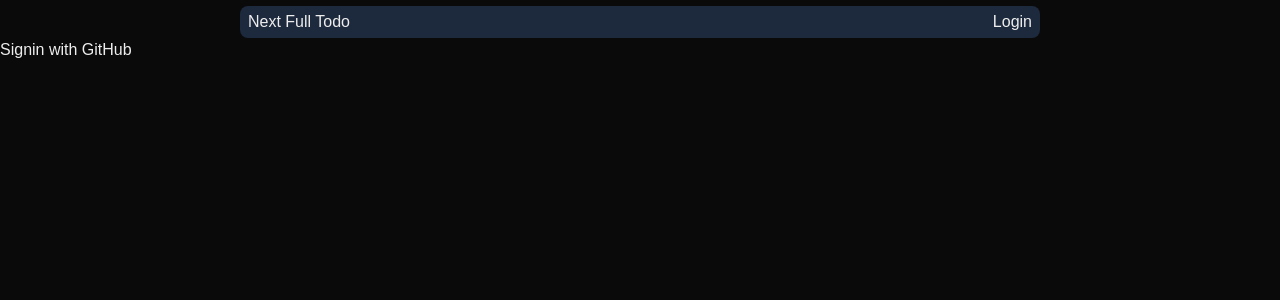
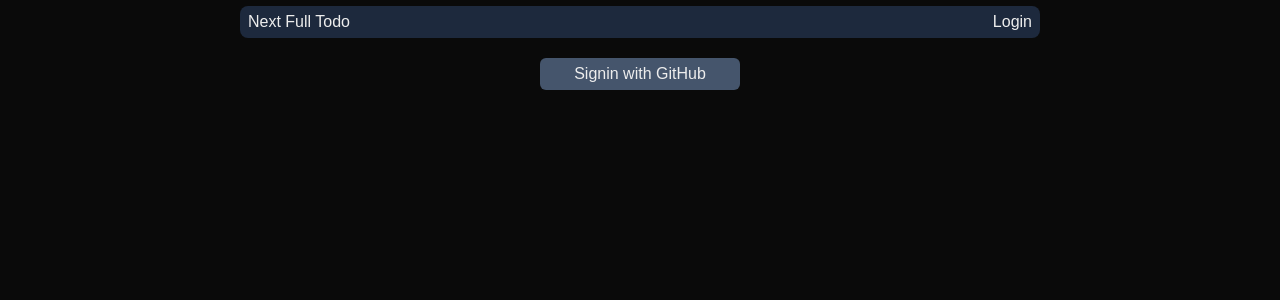
Before and after one commit to ShaifArfan/nextjs-fullstack-todo-app, a Next.js app: page /login in a window 1280 px wide. Shown: the top 300 px of the page. Built offline with nearby package versions, Linux system fonts and the light colour scheme; no server answers.

Commit message:
login update

```diff
--- a/src/app/login/page.tsx
+++ b/src/app/login/page.tsx
@@ -3,14 +3,21 @@ import React from "react";
 
 function Page() {
   return (
+    <div className="container flex justify-center">
       <form
         action={async () => {
           "use server";
           await signIn("github", { redirectTo: "/" });
         }}
       >
-      <button type="submit">Signin with GitHub</button>
+        <button
+          className="bg-slate-600 p-1 w-[200px] mt-5 rounded-md cursor-pointer mx-auto"
+          type="submit"
+        >
+          Signin with GitHub
+        </button>
       </form>
+    </div>
   );
 }
 
```
Lines whose indentation alone changed are shown as unchanged.
